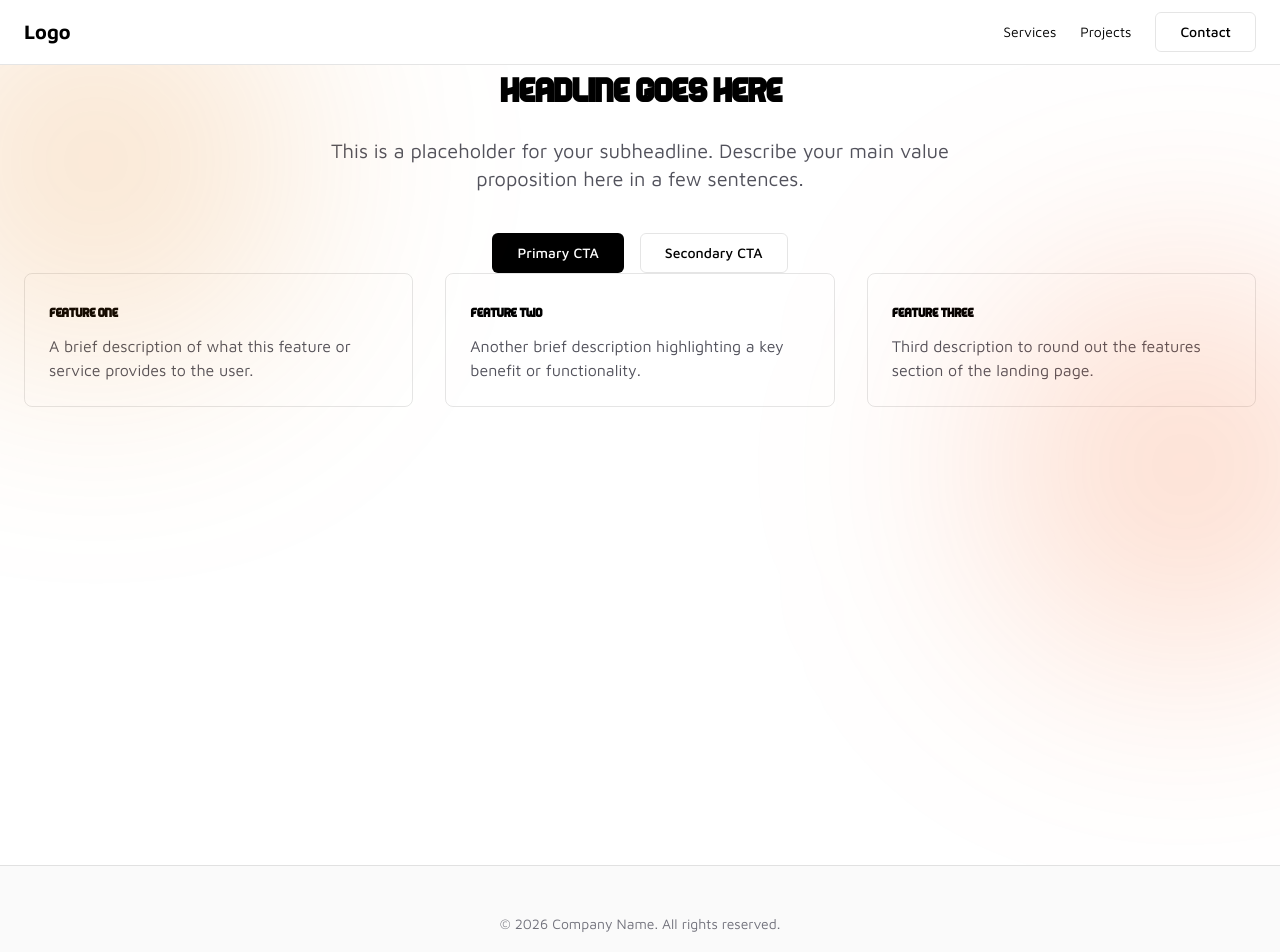
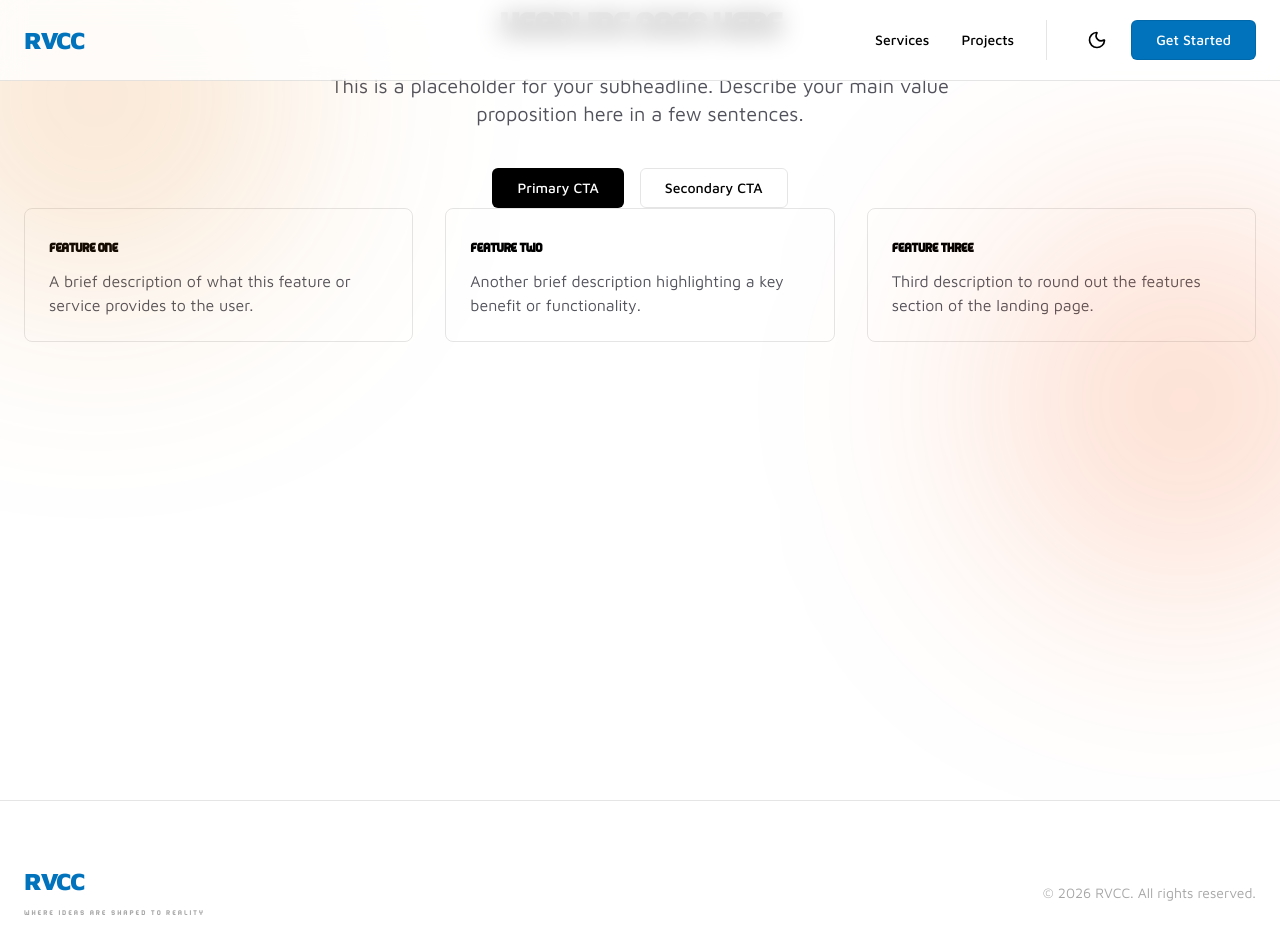
Before and after one commit to sandflareinnovations-projects/RVCC, a Next.js app in the folder apps/web/: page / in a window 1280 px wide. Shown: the top 952 px of the page. Built offline with nearby package versions, Linux system fonts and the light colour scheme.

Commit message:
style: update layout and navigation with brand identity and theme support

```diff
--- a/apps/web/src/app/layout.tsx
+++ b/apps/web/src/app/layout.tsx
@@ -1,25 +1,17 @@
-import { Geist, Geist_Mono } from "next/font/google";
+import type { Metadata } from "next";
 
-import type { Metadata } from "next";
+import { ThemeProvider } from "@/components/providers/ThemeProvider";
 
 import { Footer } from "@layout/Footer";
 import { Navbar } from "@layout/Navbar";
 
 import "./globals.css";
 
-const geistSans = Geist({
-  variable: "--font-geist-sans",
-  subsets: ["latin"],
-});
-
-const geistMono = Geist_Mono({
-  variable: "--font-geist-mono",
-  subsets: ["latin"],
-});
-
 export const metadata: Metadata = {
-  title: "Project Name | Professional Web Application",
-  description: "A high-performance web application built with Next.js and modular architecture.",
+  title: "RVCC | WHERE IDEAS ARE SHAPED TO REALITY",
+  description:
+    "A forward-thinking brand focused on engineering, design, and manufacturing. RVCC: Delivering precision and excellence in every project.",
+  keywords: ["Engineering", "Design", "Manufacturing", "RVCC", "Shaping Reality"],
 };
 
 export default function RootLayout({
@@ -28,11 +20,18 @@ export default function RootLayout({
   children: React.ReactNode;
 }>) {
   return (
-    <html lang="en" className={`${geistSans.variable} ${geistMono.variable} h-full antialiased`}>
-      <body className="flex min-h-full flex-col">
-        <Navbar />
-        <main className="flex-grow">{children}</main>
-        <Footer />
+    <html lang="en" className="h-full antialiased" suppressHydrationWarning>
+      <body className="font-primary flex min-h-full flex-col">
+        <ThemeProvider
+          attribute="class"
+          defaultTheme="system"
+          enableSystem
+          disableTransitionOnChange
+        >
+          <Navbar />
+          <main className="flex-grow">{children}</main>
+          <Footer />
+        </ThemeProvider>
       </body>
     </html>
   );
--- a/apps/web/src/components/layout/Footer.tsx
+++ b/apps/web/src/components/layout/Footer.tsx
@@ -1,8 +1,16 @@
 export const Footer = () => {
   return (
-    <footer className="border-t bg-zinc-50 py-12">
-      <div className="container text-center text-sm text-zinc-500">
-        <p>&copy; 2026 Company Name. All rights reserved.</p>
+    <footer className="bg-background border-t py-16">
+      <div className="container flex flex-col items-center justify-between gap-8 md:flex-row">
+        <div className="flex flex-col items-center gap-2 md:items-start">
+          <span className="text-brand-blue text-2xl font-black tracking-tighter">RVCC</span>
+          <p className="slogan text-muted text-[10px] tracking-[0.2em]">
+            WHERE IDEAS ARE SHAPED TO REALITY
+          </p>
+        </div>
+        <div className="text-muted text-center text-sm md:text-right">
+          <p>&copy; {new Date().getFullYear()} RVCC. All rights reserved.</p>
+        </div>
       </div>
     </footer>
   );
--- a/apps/web/src/components/layout/Navbar.tsx
+++ b/apps/web/src/components/layout/Navbar.tsx
@@ -1,23 +1,40 @@
+"use client";
+
 import Link from "next/link";
 
+import { useTheme } from "next-themes";
+
+import { AnimatedThemeToggler } from "@ui/AnimatedThemeToggler";
 import { Button } from "@ui/Button";
 
 export const Navbar = () => {
+  const { resolvedTheme } = useTheme();
   return (
-    <header className="border-b bg-white">
-      <nav className="container flex h-16 items-center justify-between">
-        <Link href="/" className="text-xl font-bold">
-          Logo
+    <header className="bg-background/80 fixed top-0 right-0 left-0 z-50 border-b backdrop-blur-md">
+      <nav className="container flex h-20 items-center justify-between">
+        <Link href="/" className="text-brand-blue text-2xl font-black tracking-tighter">
+          RVCC
         </Link>
 
-        <div className="flex items-center space-x-6">
-          <Link href="#services" className="text-sm">
+        <div className="flex items-center space-x-8">
+          <Link
+            href="#services"
+            className="hover:text-brand-blue text-sm font-medium transition-colors"
+          >
             Services
           </Link>
-          <Link href="#projects" className="text-sm">
+          <Link
+            href="#projects"
+            className="hover:text-brand-blue text-sm font-medium transition-colors"
+          >
             Projects
           </Link>
-          <Button href="#contact">Contact</Button>
+          <div className="border-border flex items-center space-x-4 border-l pl-8">
+            <AnimatedThemeToggler />
+            <Button href="#contact" className="bg-brand-blue hover:bg-brand-blue/90 text-white">
+              Get Started
+            </Button>
+          </div>
         </div>
       </nav>
     </header>
```
